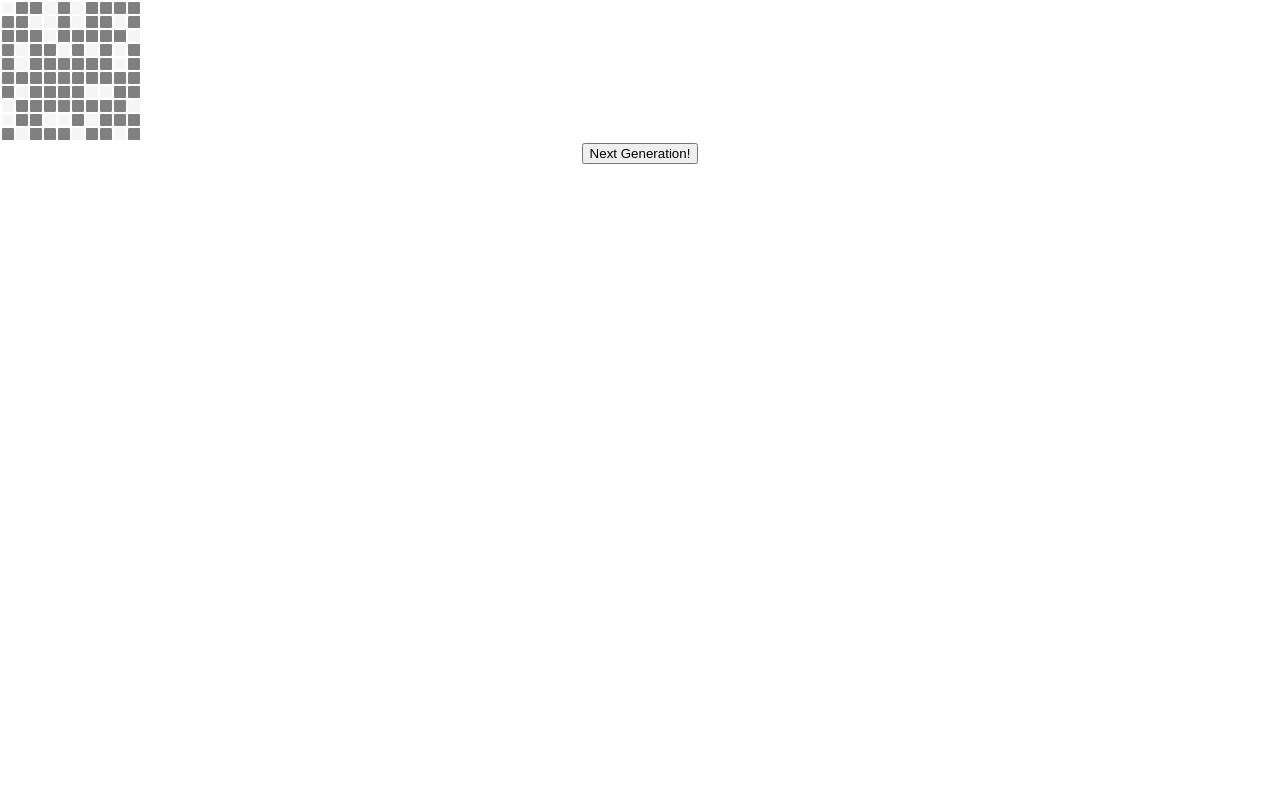
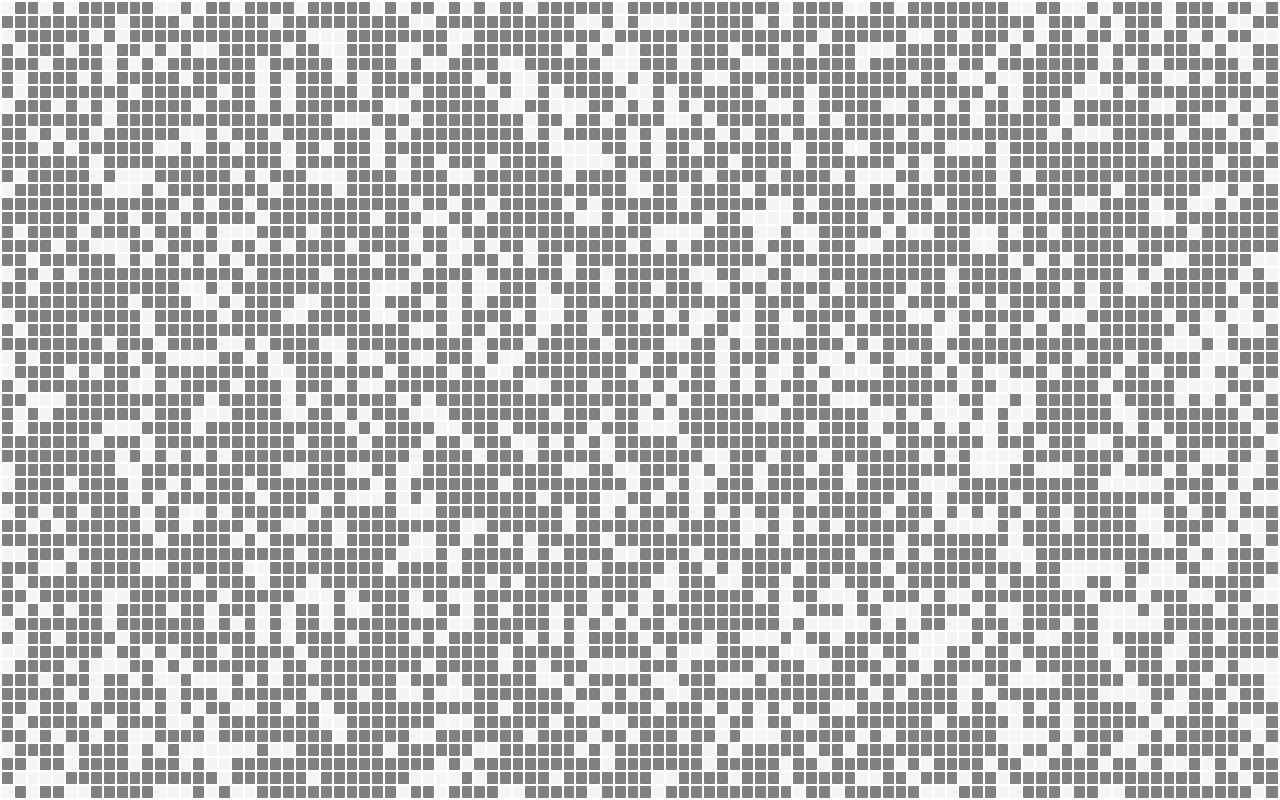
Before and after one commit to clchen-arcadia/game-of-life, a React (Create React App) app: page / in a window 1280 px wide. Shown: the top 800 px of the page. Built offline with nearby package versions, Linux system fonts and the light colour scheme.

Commit message:
Make grid larger

```diff
--- a/src/App.tsx
+++ b/src/App.tsx
@@ -3,8 +3,8 @@ import logo from './logo.svg';
 import './App.css';
 import Grid from './Grid';
 
-const ROWS = 10;
-const COLS = 10;
+const ROWS = 100;
+const COLS = 100;
 const INITIAL_CHANCE = 0.25;
 
 function App() {
```
